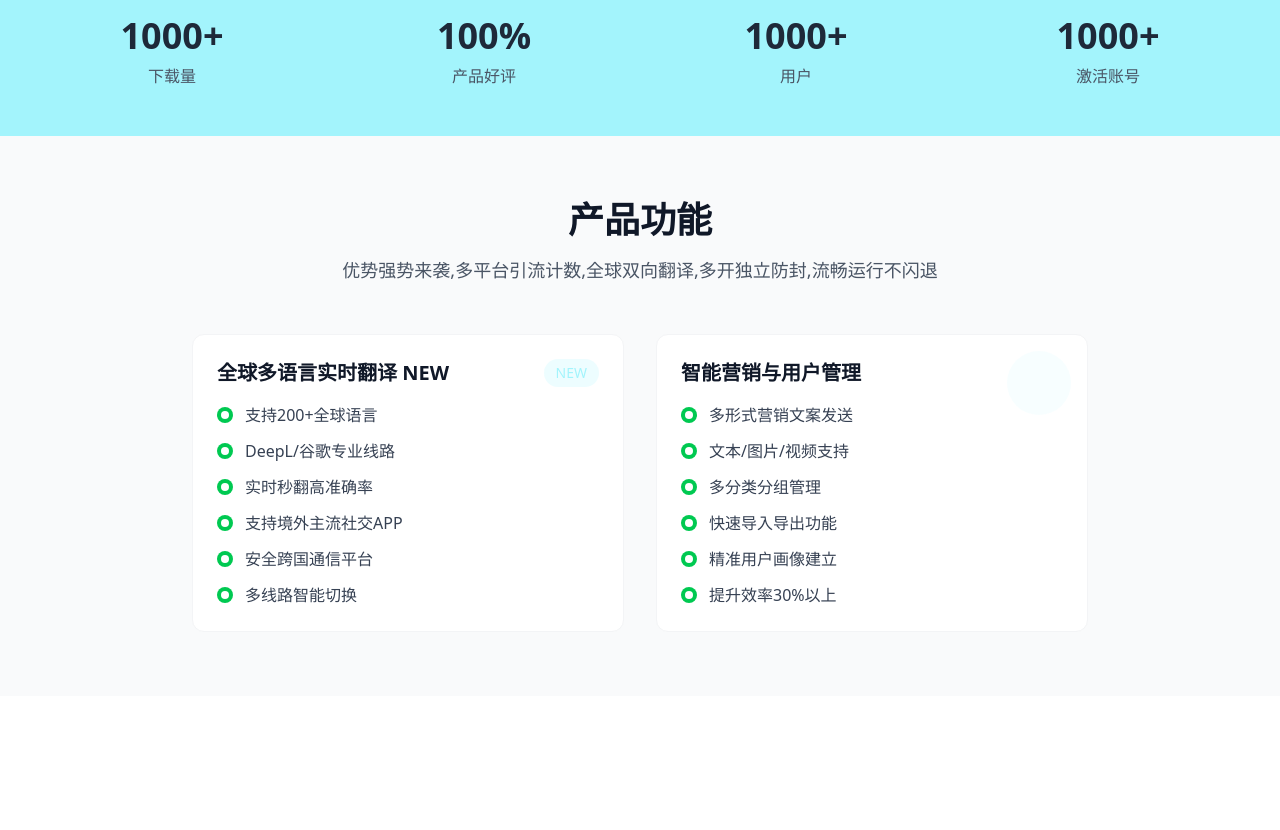
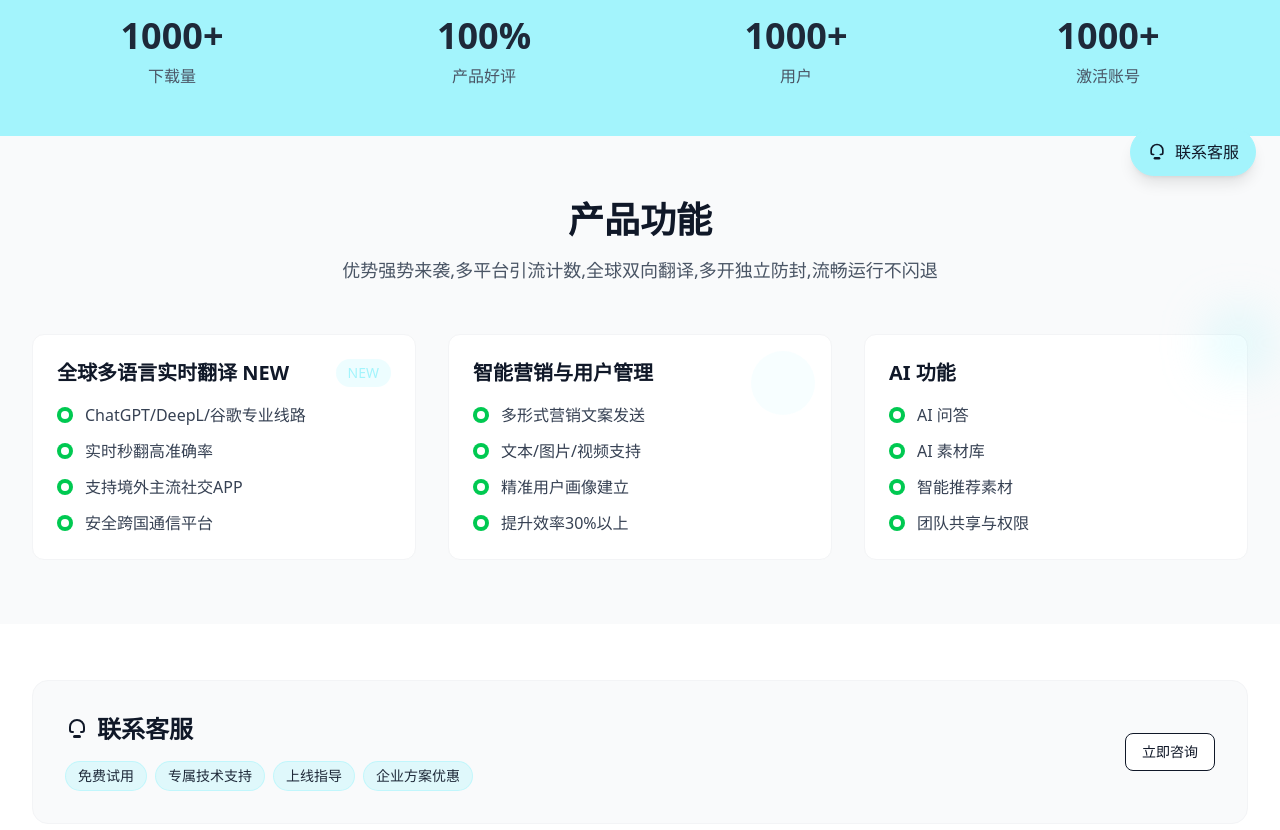
Before and after one commit to c-lao/paopao, a React (Vite) app: page / in a window 1280 px wide. Shown: the part 600-1430 px from the top of the page. Before the commit the page ends 1296 px from the top, so only its background shows below. Built offline with nearby package versions, Linux system fonts and the light colour scheme.

Commit message:
feat:新增客服联系

```diff
--- a/src/App.tsx
+++ b/src/App.tsx
@@ -10,7 +10,9 @@ function App() {
         <HeroSection />
         <StatsSection />
         <FeaturesSection />
+        <ContactSection />
       </div>
+      <ContactFab />
     </div>
   );
 }
@@ -99,7 +101,7 @@ function HeroSection() {
               <img
                 onClick={() => {
                   window.open(
-                    'https://s3.ap-southeast-1.amazonaws.com/app.paoscrm.com/bubbles-0.3.7-setup.exe',
+                    'https://s3.ap-southeast-1.amazonaws.com/app.paoscrm.com/bubbles-0.3.11-setup.exe',
                     '_blank'
                   );
                 }}
@@ -110,7 +112,6 @@ function HeroSection() {
             </div>
           </div>
 
-          {/* Right side - Illustration */}
           <img src={bg001} alt="" />
         </div>
       </div>
@@ -158,7 +159,7 @@ function FeaturesSection() {
           </p>
         </div>
 
-        <div className="grid lg:grid-cols-2 gap-8 max-w-4xl mx-auto">
+        <div className="grid md:grid-cols-2 lg:grid-cols-3 gap-8">
           {/* Feature Card 1 */}
           <div className="bg-white rounded-xl p-6 hover:shadow-lg transition-all duration-300 border border-gray-100">
             <div className="flex items-center justify-between mb-4">
@@ -171,12 +172,10 @@ function FeaturesSection() {
             </div>
             <ul className="space-y-3">
               {[
-                '支持200+全球语言',
-                'DeepL/谷歌专业线路',
+                'ChatGPT/DeepL/谷歌专业线路',
                 '实时秒翻高准确率',
                 '支持境外主流社交APP',
                 '安全跨国通信平台',
-                '多线路智能切换',
               ].map((item, index) => (
                 <li
                   key={index}
@@ -201,8 +200,6 @@ function FeaturesSection() {
               {[
                 '多形式营销文案发送',
                 '文本/图片/视频支持',
-                '多分类分组管理',
-                '快速导入导出功能',
                 '精准用户画像建立',
                 '提升效率30%以上',
               ].map((item, index) => (
@@ -218,6 +215,27 @@ function FeaturesSection() {
               ))}
             </ul>
           </div>
+
+          {/* Feature Card 3 - AI QA */}
+          <div className="bg-white rounded-xl p-6 hover:shadow-lg transition-all duration-300 border border-gray-100 relative">
+            <div className="absolute -top-6 -right-6 w-16 h-16 bg-[#A3F4FC]/30 rounded-full blur-xl" />
+            <h3 className="text-xl font-bold text-gray-900 mb-4">AI 功能</h3>
+            <ul className="space-y-3">
+              {['AI 问答', 'AI 素材库', '智能推荐素材', '团队共享与权限'].map(
+                (item, index) => (
+                  <li
+                    key={index}
+                    className="flex items-center space-x-3 text-gray-700"
+                  >
+                    <div className="w-4 h-4 bg-green-500 rounded-full flex items-center justify-center flex-shrink-0">
+                      <div className="w-2 h-2 bg-white rounded-full"></div>
+                    </div>
+                    <span>{item}</span>
+                  </li>
+                )
+              )}
+            </ul>
+          </div>
         </div>
       </div>
     </section>
@@ -225,3 +243,79 @@ function FeaturesSection() {
 }
 
 export default App;
+
+function ContactSection() {
+  return (
+    <section id="contact" className="bg-white py-14">
+      <div className="max-w-7xl mx-auto px-4 sm:px-6 lg:px-8">
+        <div className="bg-gray-50 border border-gray-100 rounded-2xl p-6 md:p-8">
+          <div className="flex flex-col md:flex-row md:items-center md:justify-between gap-6">
+            <div>
+              <h3 className="text-2xl font-bold text-gray-900 mb-2 flex items-center gap-2">
+                <svg
+                  xmlns="http://www.w3.org/2000/svg"
+                  viewBox="0 0 24 24"
+                  fill="currentColor"
+                  className="w-6 h-6 text-gray-900"
+                  aria-hidden="true"
+                >
+                  <path d="M12 2a8 8 0 0 0-8 8v3a3 3 0 0 0 3 3h1a1 1 0 1 0 0-2H7a1 1 0 0 1-1-1v-3a6 6 0 1 1 12 0v3a1 1 0 0 1-1 1h-1a1 1 0 1 0 0 2h1a3 3 0 0 0 3-3v-3a8 8 0 0 0-8-8Z" />
+                  <path d="M9.5 18a1.5 1.5 0 0 0 0 3h5a1.5 1.5 0 0 0 0-3h-5Z" />
+                </svg>
+                联系客服
+              </h3>
+              <div className="mt-4 flex flex-wrap gap-2">
+                {['免费试用', '专属技术支持', '上线指导', '企业方案优惠'].map(
+                  (tag) => (
+                    <span
+                      key={tag}
+                      className="px-3 py-1 rounded-full text-sm bg-[#A3F4FC]/30 text-gray-800 border border-[#A3F4FC]/50"
+                    >
+                      {tag}
+                    </span>
+                  )
+                )}
+              </div>
+            </div>
+            <div className="flex flex-wrap items-center gap-3">
+              <a
+                href="https://t.me/ppscrm_888"
+                target="_blank"
+                rel="noreferrer"
+                className="inline-flex items-center gap-2 px-4 py-2 rounded-lg bg-white text-gray-900 text-sm border hover:bg-gray-50 transition"
+              >
+                立即咨询
+              </a>
+            </div>
+          </div>
+        </div>
+      </div>
+    </section>
+  );
+}
+
+function ContactFab() {
+  return (
+    <button
+      onClick={() => {
+        document
+          .getElementById('contact')
+          ?.scrollIntoView({ behavior: 'smooth', block: 'start' });
+      }}
+      aria-label="联系客服"
+      className="fixed bottom-6 right-6 z-50 h-12 px-4 rounded-full shadow-lg bg-[#A3F4FC] text-gray-900 border border-[#A3F4FC] hover:bg-[#8BE8F0] transition flex items-center gap-2"
+    >
+      <svg
+        xmlns="http://www.w3.org/2000/svg"
+        viewBox="0 0 24 24"
+        fill="currentColor"
+        className="w-5 h-5"
+        aria-hidden="true"
+      >
+        <path d="M12 2a8 8 0 0 0-8 8v3a3 3 0 0 0 3 3h1a1 1 0 1 0 0-2H7a1 1 0 0 1-1-1v-3a6 6 0 1 1 12 0v3a1 1 0 0 1-1 1h-1a1 1 0 1 0 0 2h1a3 3 0 0 0 3-3v-3a8 8 0 0 0-8-8Z" />
+        <path d="M9.5 18a1.5 1.5 0 0 0 0 3h5a1.5 1.5 0 0 0 0-3h-5Z" />
+      </svg>
+      联系客服
+    </button>
+  );
+}
```
